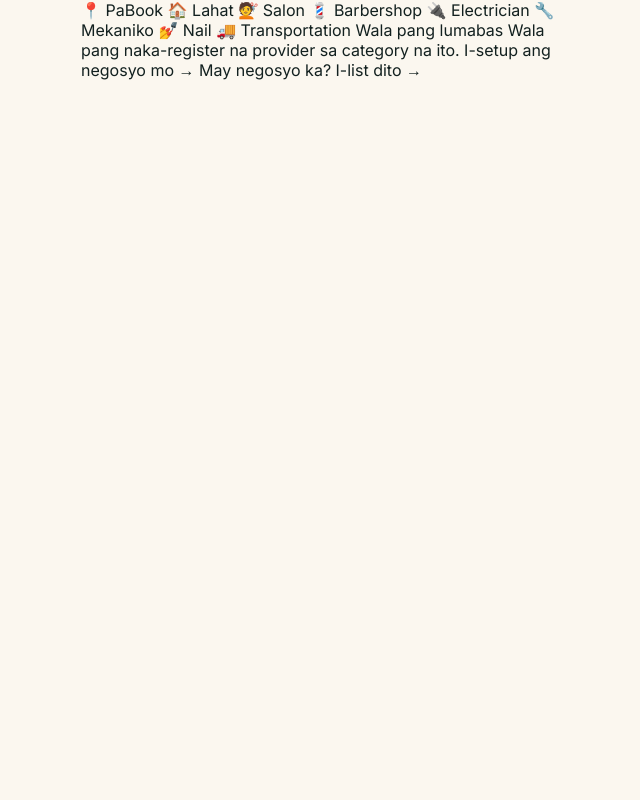
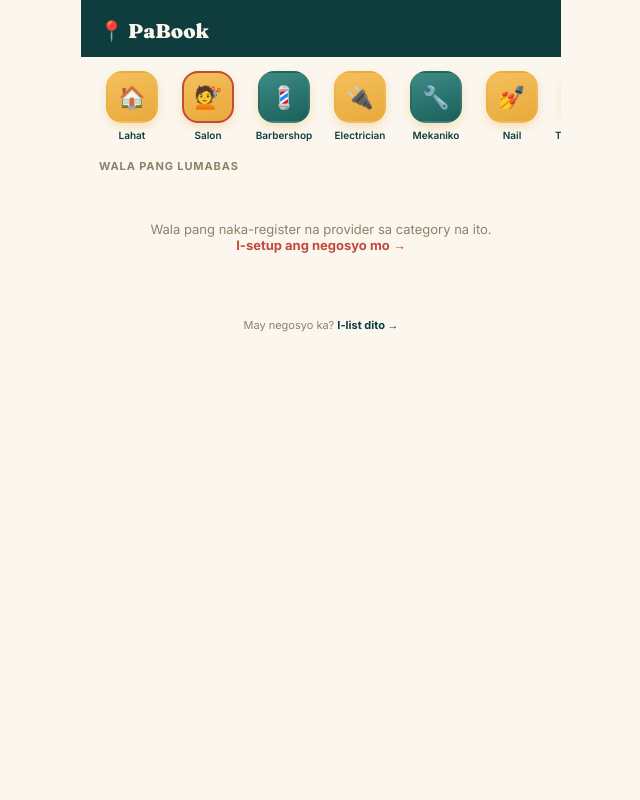
Before and after one commit to freddiejrbolbes-ai/pabook-app, a Flask app: page /?category=salon in a window 1280 px wide. Shown: the whole page, without its empty margins (319-959 px from the left). Run offline with Flask 3, Linux system fonts and the light colour scheme.

Commit message:
Update home.html

```diff
--- a/templates/home.html
+++ b/templates/home.html
@@ -1,21 +1,53 @@
-{% extends "base.html" %} {% block title %}PaBook — Home{% endblock %} {% block content %}
-📍 PaBook
-🏠
-Lahat {% for key, label, icon in categories %}
-{{ icon }}
-{{ label.split(' ')[0] }} {% endfor %}
-{% if results %}Malapit sa 'yo · {{ results|length }} nakita{% else %}Wala pang lumabas{% endif %}
+{% extends "base.html" %}
+{% block title %}PaBook — Home{% endblock %}
+{% block content %}
+<div class="topbar">
+  <div class="brand">📍 PaBook</div>
+</div>
+
+<div class="cats">
+  <a href="{{ url_for('home') }}" class="cat {{ 'active' if not selected_category else '' }}">
+    <div class="ic">🏠</div>Lahat
+  </a>
+  {% for key, label, icon in categories %}
+  <a href="{{ url_for('home', category=key) }}" class="cat {{ 'active' if selected_category==key else '' }} {{ 'alt' if loop.index is even else '' }}">
+    <div class="ic">{{ icon }}</div>{{ label.split(' ')[0] }}
+  </a>
+  {% endfor %}
+</div>
+
+<div class="section-label">
+  {% if results %}Malapit sa 'yo · {{ results|length }} nakita{% else %}Wala pang lumabas{% endif %}
+</div>
+
 {% if not results %}
-Wala pang naka-register na provider {{ 'sa category na ito' if selected_category else '' }}.
-I-setup ang negosyo mo →
-{% endif %} {% for provider, distance in results %} {% set label, icon = provider.category_label() %}
-{{ icon }}
-{{ provider.business_name }} {% if provider.tier_info().featured %}FEATURED{% endif %}
+<div class="empty">
+  Wala pang naka-register na provider {{ 'sa category na ito' if selected_category else '' }}.<br>
+  <a href="{{ url_for('provider_setup') }}" style="color:var(--red);font-weight:700;">I-setup ang negosyo mo →</a>
+</div>
+{% endif %}
 
-⭐ {{ provider.rating }} · {{ distance }}km · {{ provider.barangay }}
+{% for provider, distance in results %}
+{% set label, icon = provider.category_label() %}
+<a class="provider-card" href="{{ url_for('provider_profile', provider_id=provider.id) }}">
+  <div class="avatar">{{ icon }}</div>
+  <div>
+    <p class="p-name">{{ provider.business_name }}
+      {% if provider.tier_info().featured %}<span class="badge-featured">FEATURED</span>{% endif %}
+    </p>
+    <p class="p-meta">⭐ {{ provider.rating }} · {{ distance }}km · {{ provider.barangay }}</p>
+    <span class="tag">{{ label }}</span>
+  </div>
+  <div class="p-price">
+    {% if provider.quote_only %}Get quote{% else %}
+      {% set prices = provider.services | selectattr('price') | map(attribute='price') | list %}
+      {% if prices %}₱{{ prices | min | int }}+{% else %}—{% endif %}
+    {% endif %}
+  </div>
+</a>
+{% endfor %}
 
-{{ label }}
-{% if provider.quote_only %}Get quote{% else %} {% set prices = provider.services | selectattr('price') | map(attribute='price') | list %} {% if prices %}₱{{ prices | min | int }}+{% else %}—{% endif %} {% endif %}
-{% endfor %}
-May negosyo ka? I-list dito →
+<div style="padding:20px 18px 4px;text-align:center;">
+  <a href="{{ url_for('provider_setup') }}" style="font-size:11px;color:#8B8368;">May negosyo ka? <b style="color:var(--teal-deep);">I-list dito →</b></a>
+</div>
 {% endblock %}
```
